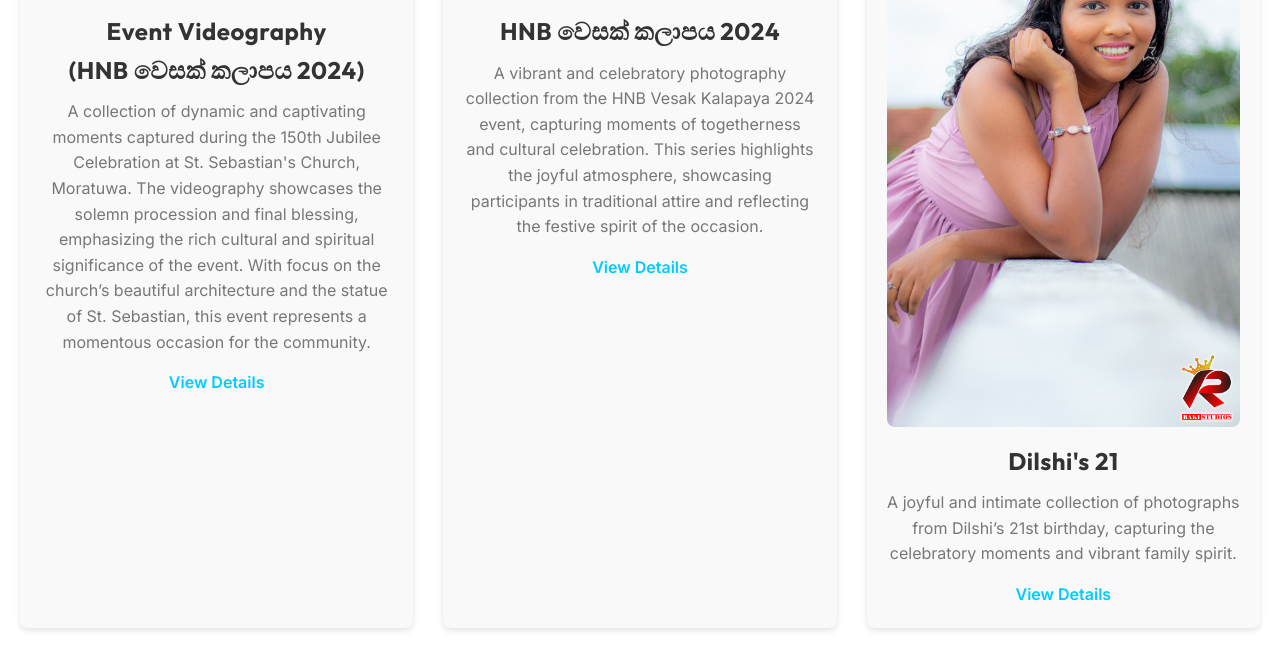
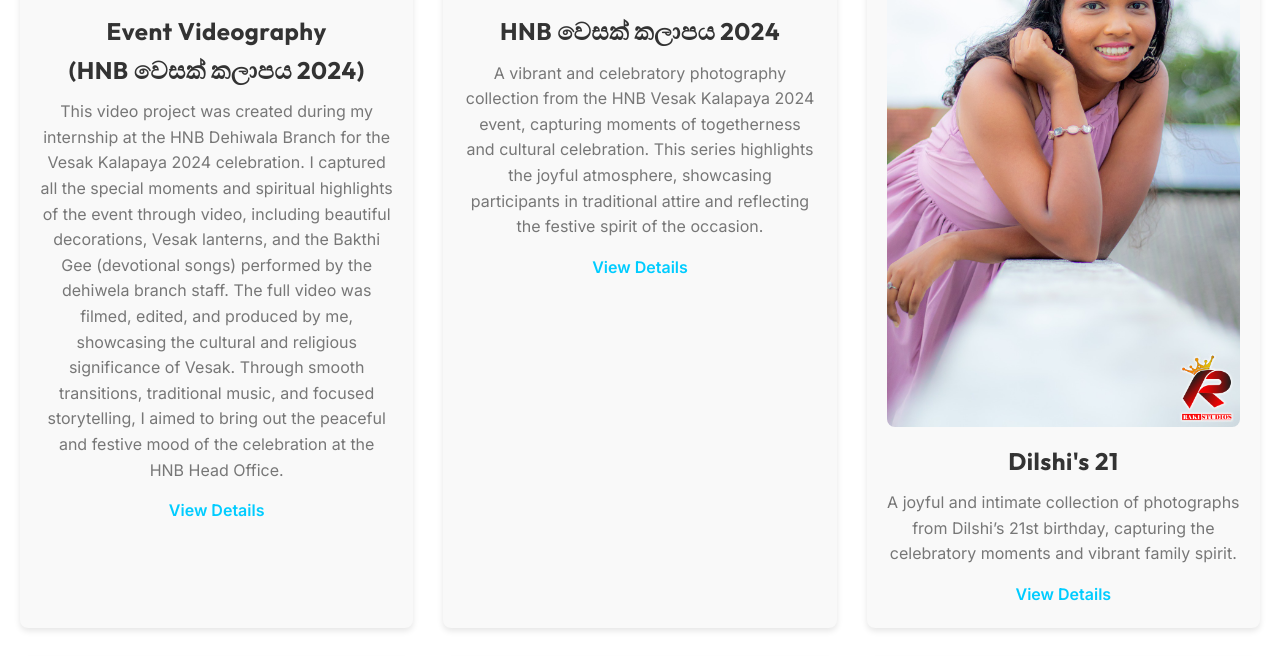
Before and after one commit to rakindufernando/rakindufernando, a plain HTML site: page index.html in a window 1280 px wide. Shown: the part 9866-10522 px from the top of the page. Drawn offline with nearby package versions, Linux system fonts and the light colour scheme.

Commit message:
Update HNB Vesak videography description

```diff
--- a/index.html
+++ b/index.html
@@ -1591,7 +1591,7 @@ html {
         <img src="HNB WESAK2024.webp" alt="SHNB වෙසක් කලාපය 2024">
         <div class="project-info">
           <h3>Event Videography<br>(HNB වෙසක් කලාපය 2024)</h3>
-          <p>A collection of dynamic and captivating moments captured during the 150th Jubilee Celebration at St. Sebastian's Church, Moratuwa. The videography showcases the solemn procession and final blessing, emphasizing the rich cultural and spiritual significance of the event. With focus on the church’s beautiful architecture and the statue of St. Sebastian, this event represents a momentous occasion for the community.</p>
+            <p>This video project was created during my internship at the HNB Dehiwala Branch for the Vesak Kalapaya 2024 celebration. I captured all the special moments and spiritual highlights of the event through video, including beautiful decorations, Vesak lanterns, and the Bakthi Gee (devotional songs) performed by the dehiwela branch staff. The full video was filmed, edited, and produced by me, showcasing the cultural and religious significance of Vesak. Through smooth transitions, traditional music, and focused storytelling, I aimed to bring out the peaceful and festive mood of the celebration at the HNB Head Office.</p>
           <a href="https://youtu.be/yco0w90Bz-I" class="view-details">View Details</a>
         </div>
       </div>
```
